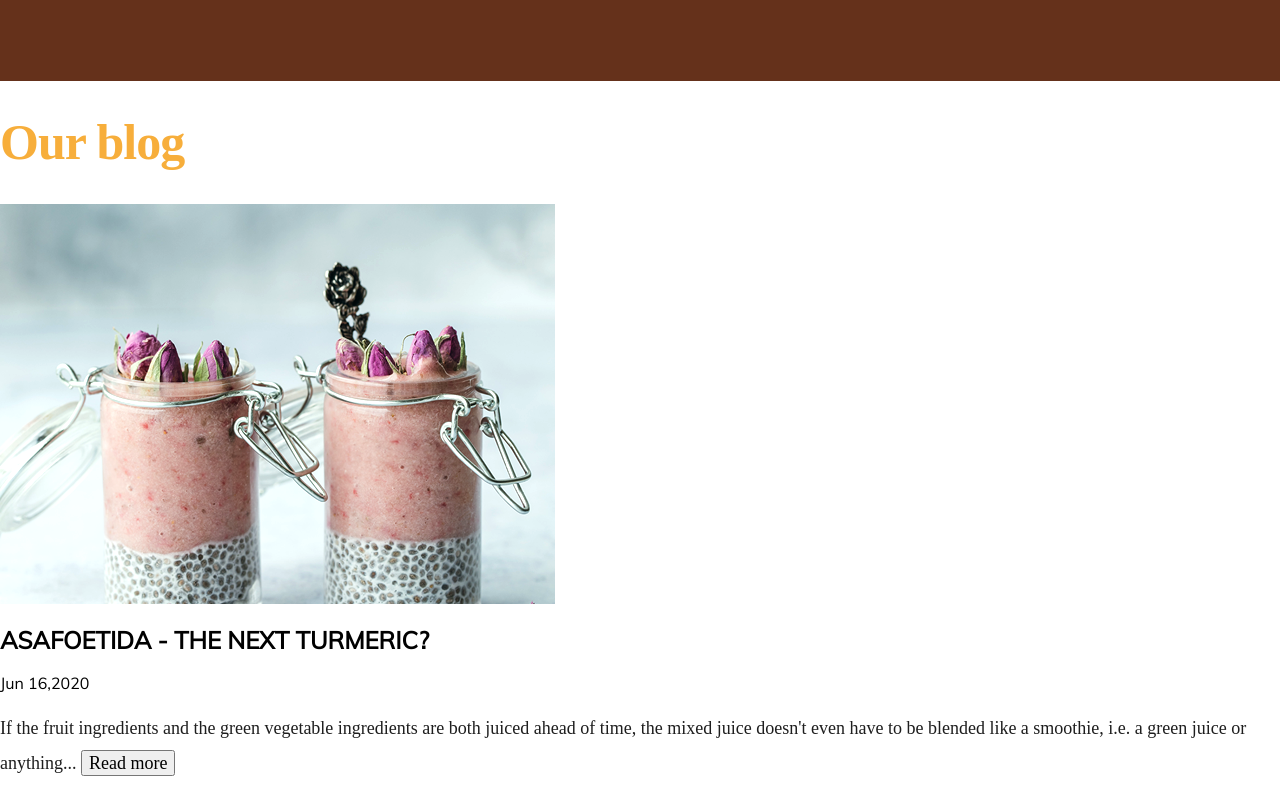
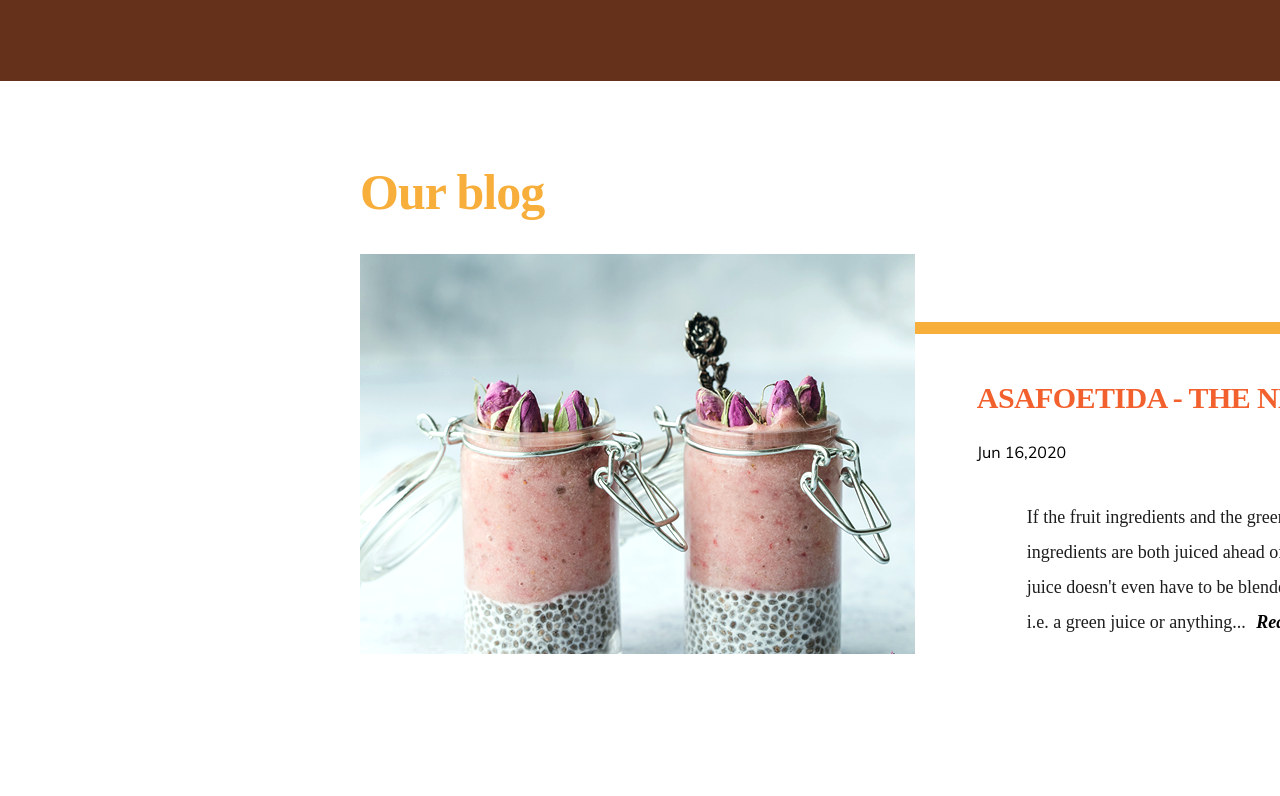
Before and after one commit to EvgeNem/box, a plain HTML site: page index.html in a window 1280 px wide. Shown: the part 4880-5676 px from the top of the page. Drawn offline with Linux system fonts and the light colour scheme.

Commit message:
flex blog

```diff
--- a/index.css
+++ b/index.css
@@ -350,6 +350,9 @@ body {
     background-color: #65311b;
     width: 1920px;
     height: 720px;
+    background-image: url(img/sarah_a_3260.png);
+    background-repeat: no-repeat;
+    background-position: 450px 150px;
 }
 .testimonials__title {
     padding-top: 100px;
@@ -388,17 +391,43 @@ body {
 }
 .blog {
     background-color: #ffffff;
+    width: 1920px;
+    height: 750px;
+    background-image: url(img/line_3286.png);
+    background-repeat: no-repeat;
+    background-position: 900px 200px;
+}
+.blog__img {
+    padding-left: 360px;
+}
+.blog__title {
+    padding-top: 50px;
+    padding-left: 360px;
 }
 .blog__article {
+    float: right;
+    padding-top: 100px;
+    padding-right: 400px;
 }
-.blog__img {
-}
-.blog__title {
+.blog__name {
+    font-family: Muli;
+    font-size: 30px;
+    line-height: 40px;
+    font-weight: 800;
+    letter-spacing: -0.02em;
+    color: #f2612d;
 }
 .blog__text {
-
+    width: 400px;
+    height: 125px;
+    padding-top: 20px;
+    padding-left: 50px;
 }
 .blog__btn {
+    font-weight: 800;
+    font-style: italic;
+    background: transparent;
+    border: none;
 }
 .instagram {
     background-color: #ffffff;
--- a/index.html
+++ b/index.html
@@ -188,9 +188,9 @@
     </section>
     <section class="blog">
         <h2 class="blog__title title">Our blog</h2>
+        <img class="blog__img" src="img/img_3570.png" alt="Blog Image">
         <article class="blog__article">
-            <img class="blog__img" src="img/img_3570.png" alt="Blog Image">
-            <h2 class="blog__title">ASAFOETIDA - THE NEXT TURMERIC?</h2>
+            <h2 class="blog__name">ASAFOETIDA - THE NEXT TURMERIC?</h2>
             <time datetime="2020-06-16">Jun 16,2020</time>
             <p class="blog__text text">If the fruit ingredients and the green vegetable ingredients are both juiced
                 ahead of time, the mixed
```
Also changed, not shown: img/sarah_a_3260.png (added).
